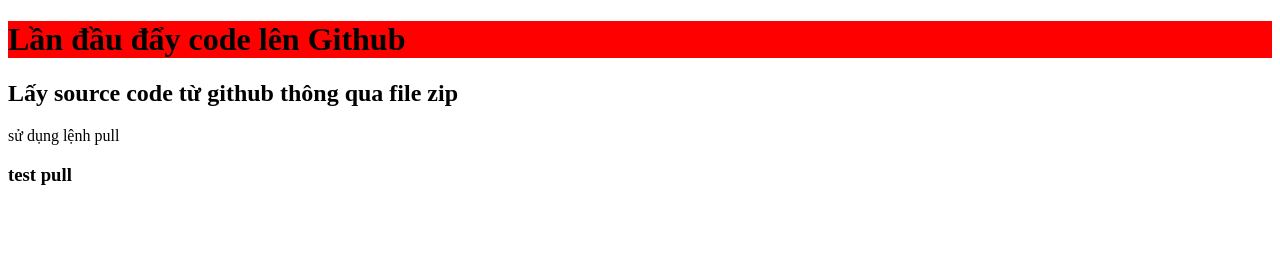
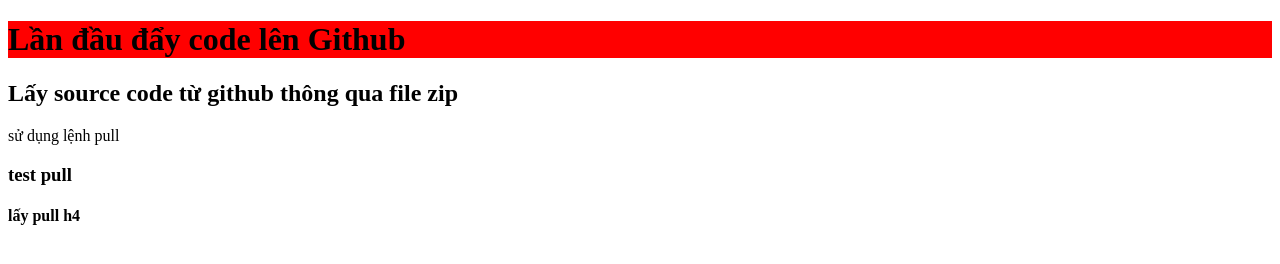
Before and after one commit to Phat3861-hub/BC76_DemoGit, a plain HTML site: page index.html in a window 1280 px wide. Drawn offline with Linux system fonts and the light colour scheme.

Commit message:
Update h4

```diff
--- a/index.html
+++ b/index.html
@@ -13,6 +13,7 @@
     <h2>Lấy source code từ github thông qua file zip</h2>
     <p>sử dụng lệnh pull</p>
     <h3>test pull</h3>
+    <h4>lấy pull h4</h4>
 </body>
 
 </html>
```
